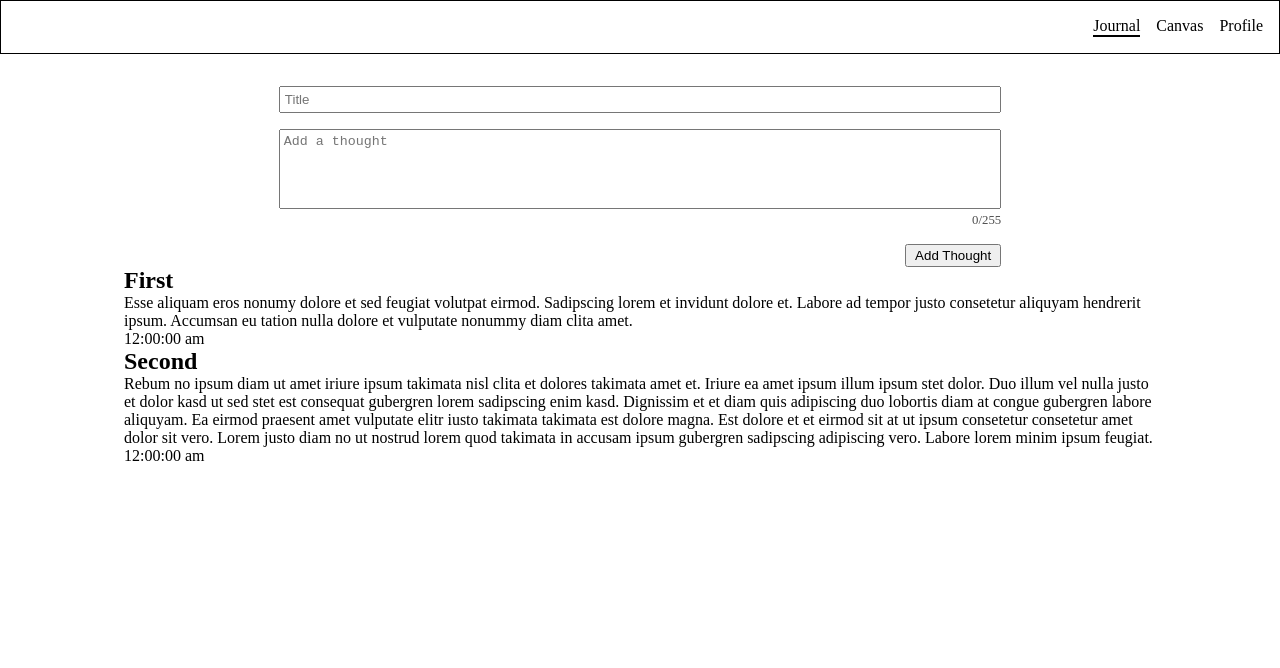
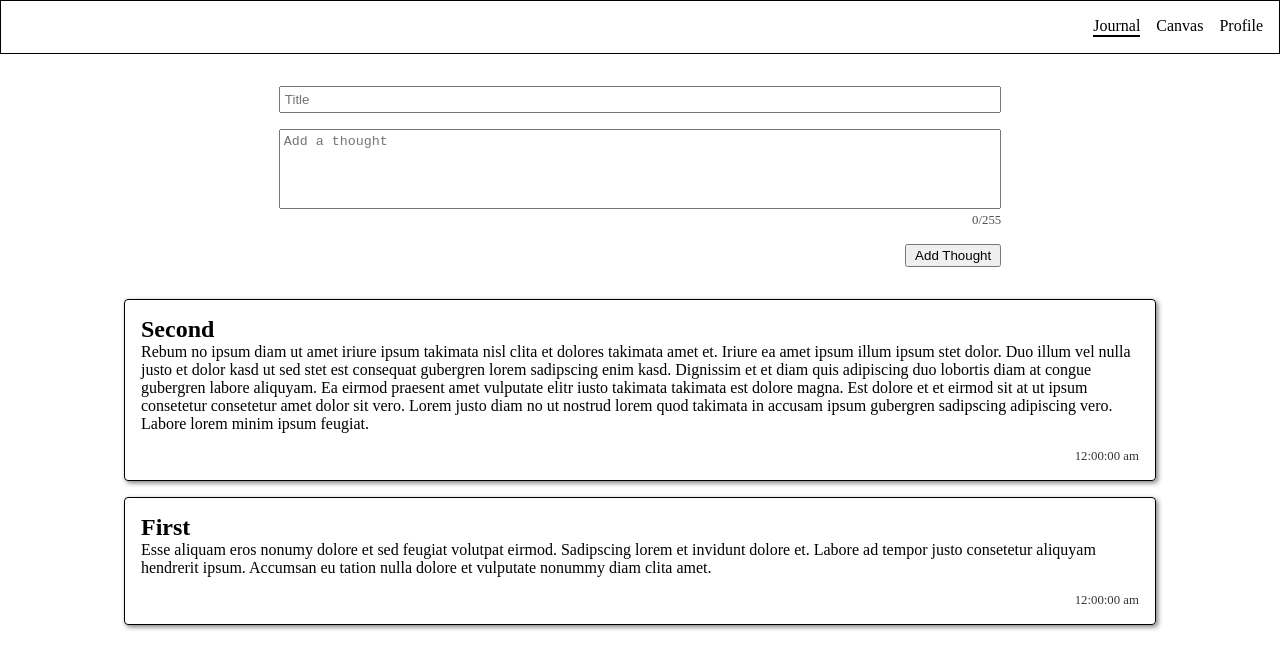
Before and after one commit to jekiquin/testing-collabpad, a React (Create React App) app: page /journal in a window 1280 px wide. Shown: the top 668 px of the page. Built offline with nearby package versions, Linux system fonts and the light colour scheme.

Commit message:
sorted thoughts and added styling

```diff
--- a/src/App.js
+++ b/src/App.js
@@ -1,5 +1,6 @@
 import { useEffect } from 'react';
 import { Routes, Route, Navigate } from 'react-router-dom';
+import moment from 'moment';
 import MainNav from './components/MainNav/MainNav';
 import { useJournal } from './context/journal-context';
 import Journal from './pages/Journal/Journal';
@@ -9,7 +10,10 @@ function App() {
 	const [, setJournal] = useJournal();
 
 	useEffect(() => {
-		setJournal(dummyJournal);
+		const sortedJournal = dummyJournal.sort(
+			(a, b) => moment(b.timestamp) - moment(a.timestamp)
+		);
+		setJournal(sortedJournal);
 	}, []);
 
 	return (
--- a/src/components/Thought/Thought.js
+++ b/src/components/Thought/Thought.js
@@ -1,14 +1,15 @@
 import moment from 'moment';
+import './Thought.scss';
 
 export default function Thought({ thoughtObj }) {
 	const { id, title, thought, timestamp } = thoughtObj;
 	console.log('timestamp', moment(timestamp).format('hh:mm:ss a'));
 
 	return (
-		<article>
-			<h2>{title}</h2>
+		<article className="Thought" id={id}>
+			<h2>{title} </h2>
 			<p>{thought}</p>
-			<p>{moment(timestamp).format('hh:mm:ss a')}</p>
+			<p className="Thought__timestamp">{moment(timestamp).format('hh:mm:ss a')}</p>
 		</article>
 	);
 }
--- /dev/null
+++ b/src/components/Thought/Thought.scss
@@ -0,0 +1,14 @@
+.Thought {
+	border: 1px solid;
+	border-radius: 4px;
+	box-shadow: 2px 2px 5px rgba(black, 0.5);
+	padding: 1rem;
+
+	&__timestamp {
+		font-weight: 400;
+		font-size: 0.8rem;
+		color: rgba(black, 0.8);
+		text-align: end;
+		margin-top: 1rem;
+	}
+}
--- a/src/components/AddThought/AddThought.js
+++ b/src/components/ThoughtInput/ThoughtInput.js
@@ -2,11 +2,11 @@ import { useState } from 'react';
 import { useJournal } from '../../context/journal-context';
 import uniqid from 'uniqid';
 import moment from 'moment';
-import './AddThought.scss';
+import './ThoughtInput.scss';
 
 const MAXLENGTH = 255;
 
-export default function AddThought() {
+export default function ThoughtInput() {
 	const [inputText, setInputText] = useState('');
 	const [inputTitle, setInputTitle] = useState('');
 	const [, setJournal] = useJournal();
@@ -14,14 +14,15 @@ export default function AddThought() {
 	const handleSubmit = (e) => {
 		e.preventDefault();
 
+		const newThought = {
+			id: uniqid(),
+			title: e.target.title.value,
+			thought: e.target.thought.value,
+			timestamp: moment.utc(moment.now()).format()
+		};
+
 		setJournal((prevJournal) => {
-			const newJournal = {
-				id: uniqid(),
-				title: e.target.title.value,
-				thought: e.target.thought.value,
-				timestamp: moment.utc(moment.now()).format()
-			};
-			return [newJournal, ...prevJournal];
+			return [newThought, ...prevJournal];
 		});
 
 		setInputText('');
--- /dev/null
+++ b/src/components/ThoughtsList/ThoughtList.scss
@@ -0,0 +1,6 @@
+.ThoughtList {
+	display: flex;
+	flex-direction: column;
+	gap: 1rem;
+	margin-top: 2rem;
+}
--- a/src/components/ThoughtsList/ThoughtsList.js
+++ b/src/components/ThoughtsList/ThoughtsList.js
@@ -1,6 +1,7 @@
 import { useMemo } from 'react';
 import { useJournal } from '../../context/journal-context';
 import Thought from '../Thought/Thought';
+import './ThoughtList.scss';
 
 export default function ThoughtsList() {
 	const [journal] = useJournal();
@@ -10,5 +11,5 @@ export default function ThoughtsList() {
 		[journal]
 	);
 
-	return <div>{displayThoughts}</div>;
+	return <section className="ThoughtList">{displayThoughts}</section>;
 }
--- a/src/pages/Journal/Journal.js
+++ b/src/pages/Journal/Journal.js
@@ -1,11 +1,11 @@
-import AddThought from '../../components/AddThought/AddThought';
+import ThoughtInput from '../../components/ThoughtInput/ThoughtInput';
 import ThoughtsList from '../../components/ThoughtsList/ThoughtsList';
 import './Journal.scss';
 
 export default function Journal() {
 	return (
 		<div className="Journal">
-			<AddThought />
+			<ThoughtInput />
 			<ThoughtsList />
 		</div>
 	);
```
Also changed, not shown: src/components/ThoughtInput/ThoughtInput.scss (renamed from src/components/AddThought/AddThought.scss).
